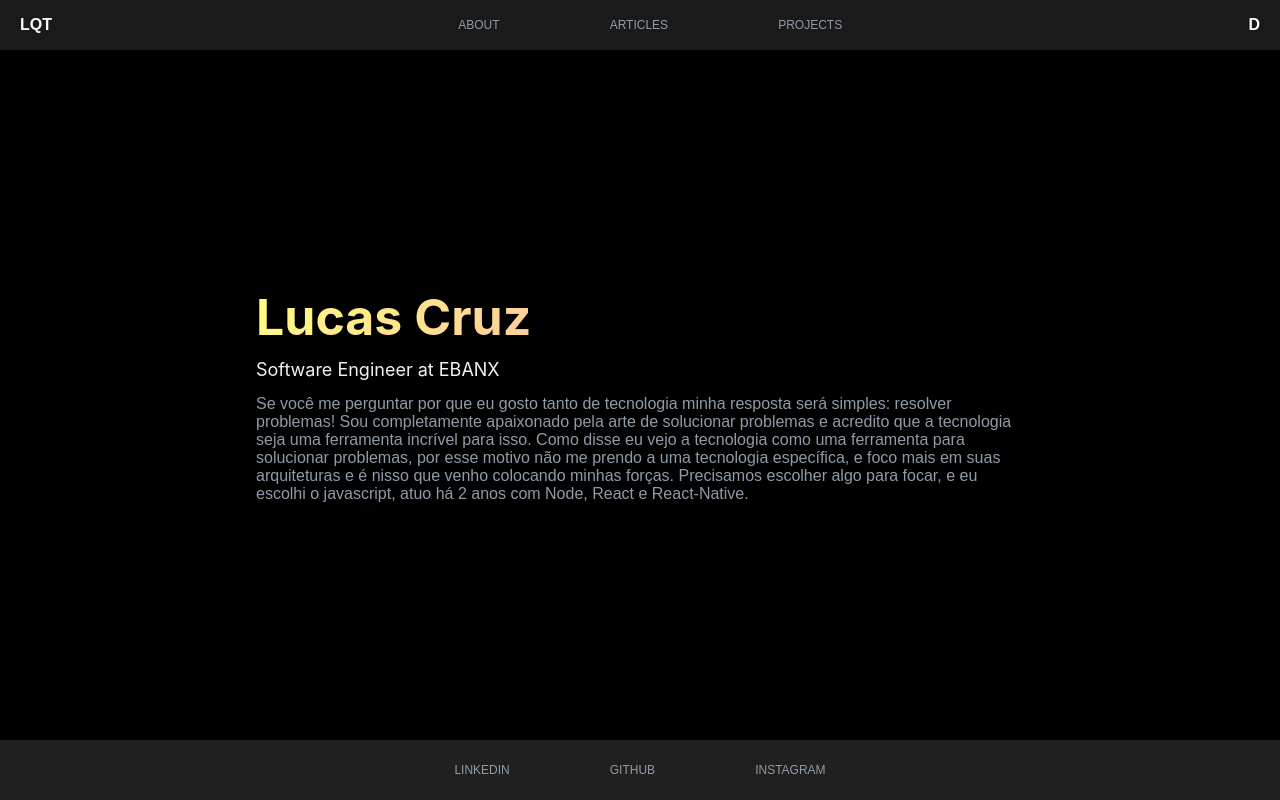
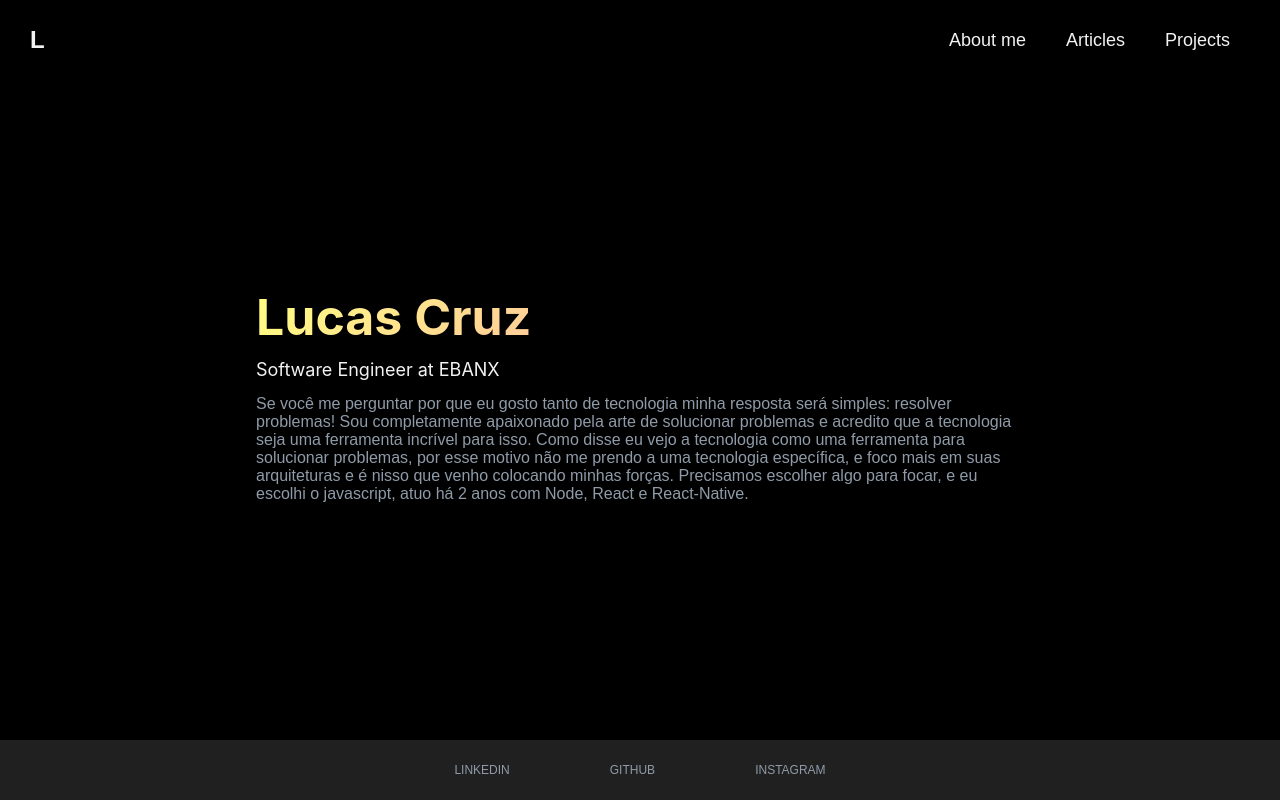
Before and after one commit to lucascruz18/lucascruz.me, a Next.js app: page / in a window 1280 px wide. Built offline with nearby package versions, Linux system fonts and the light colour scheme.

Commit message:
style(header): change names and ajust size

```diff
--- a/src/components/Header/index.tsx
+++ b/src/components/Header/index.tsx
@@ -1,19 +1,22 @@
 import React from 'react'
+import Link from 'next/link';
 
 import {Container, Logo, NavItems, NavItemsText, Donate} from './styles'
 
 export default function Articles() {
   return (
     <Container>
-      <Logo>LQT</Logo>
+      <Link href="/">
+        <Logo>L</Logo>
+      </Link>
 
       <NavItems>
-        <NavItemsText>ABOUT</NavItemsText>
-        <NavItemsText>ARTICLES</NavItemsText>
-        <NavItemsText>PROJECTS</NavItemsText>
+        <Link href="/about">
+          <NavItemsText>About me</NavItemsText>
+        </Link>
+        <NavItemsText>Articles</NavItemsText>
+        <NavItemsText>Projects</NavItemsText>
       </NavItems>
-
-      <Donate>D</Donate>
     </Container>
   );
 }
--- a/src/components/Header/styles.ts
+++ b/src/components/Header/styles.ts
@@ -7,33 +7,35 @@ export const Container = styled.div`
   justify-content: space-between;
   width: 100%;
   height: 50px;
-  background-color: #fff;
-  background-color: rgba(255,255,255,0.1);
 `;
 
 export const Logo = styled.p`
   font-weight: bold;
-  margin-left: 20px;
-  color: #fafafa;
-  font-size: 16px;
+  color: #f2f2f2;
+  font-size: 24px;
   font-family: Arial, Helvetica, sans-serif;
+  margin-top: 30px;
+  margin-left: 30px;
+  cursor: pointer;
 `;
 
 export const NavItems = styled.div`
   display: flex;
   flex-direction: row;
   align-items: center;
-  justify-content: space-between;
-  width: 30%;
+  justify-content: center;
+  margin-top: 30px;
+  margin-right: 30px;
 `;
 
 export const NavItemsText = styled.a`
-  color: #8f9ba8;
-  font-size: 12px;
+  color: #f2f2f2;
+  font-size: 18px;
   font-family: Arial, Helvetica, sans-serif;
   text-decoration: none;
   cursor: pointer;
   transition: 0.5s;
+  margin: 20px;
 
   &:hover  {
     color: #333;
```
